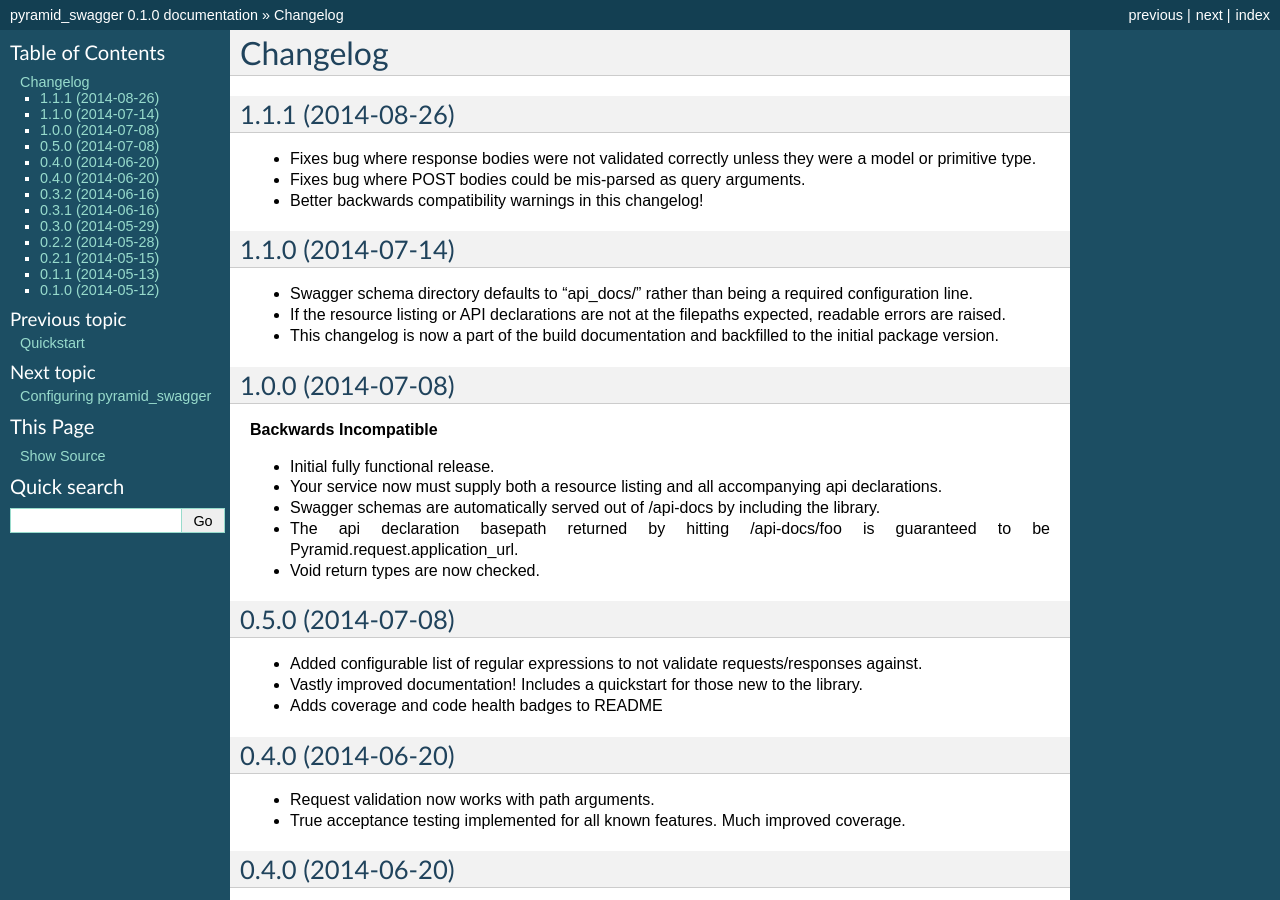
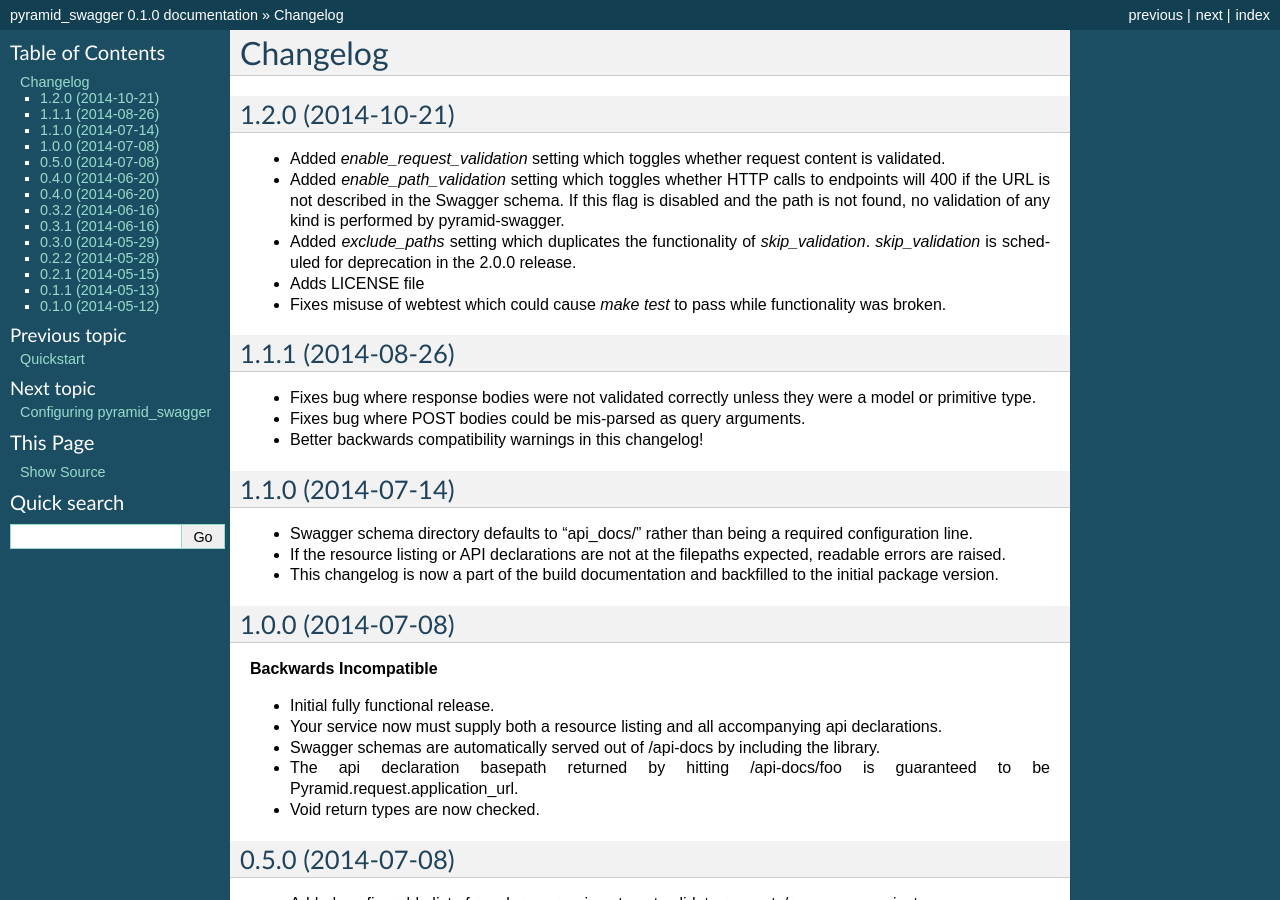
Before and after one commit to Yelp/pyramid_swagger, a Sphinx documentation site: the page built from docs/changelog.rst, in a window 1280 px wide and 900 px high. Built offline with Sphinx 7.4.7, drawn with Linux system fonts in a browser that asks for light colours.

Commit message:
Version bump to 1.2.0 and changelog update

```diff
--- a/docs/changelog.rst
+++ b/docs/changelog.rst
@@ -1,5 +1,21 @@
 Changelog
 =========
+
+1.2.0 (2014-10-21)
+++++++++++++++++++
+
+* Added `enable_request_validation` setting which toggles whether request
+  content is validated.
+* Added `enable_path_validation` setting which toggles whether HTTP calls to
+  endpoints will 400 if the URL is not described in the Swagger schema. If this
+  flag is disabled and the path is not found, no validation of any kind is
+  performed by pyramid-swagger.
+* Added `exclude_paths` setting which duplicates the functionality of
+  `skip_validation`. `skip_validation` is scheduled for deprecation in the
+  2.0.0 release.
+* Adds LICENSE file
+* Fixes misuse of webtest which could cause `make test` to pass while
+  functionality was broken.
 
 1.1.1 (2014-08-26)
 ++++++++++++++++++
--- a/pyramid_swagger/__about__.py
+++ b/pyramid_swagger/__about__.py
@@ -13,7 +13,7 @@
 __summary__ = "Swagger tools for use in pyramid webapps"
 __uri__ = "https://github.com/striglia/pyramid_swagger"
 
-__version__ = "1.1.1"
+__version__ = "1.2.0"
 
 __author__ = "Scott Triglia"
 __email__ = "striglia@yelp.com"
```
